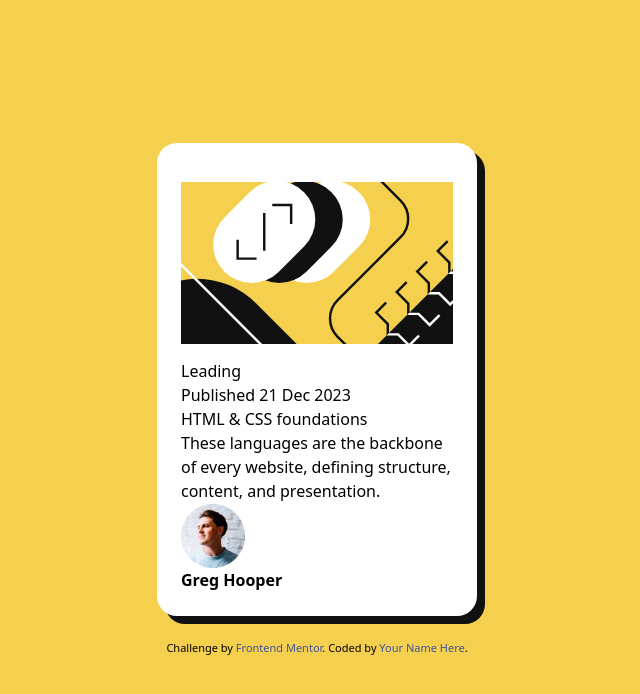
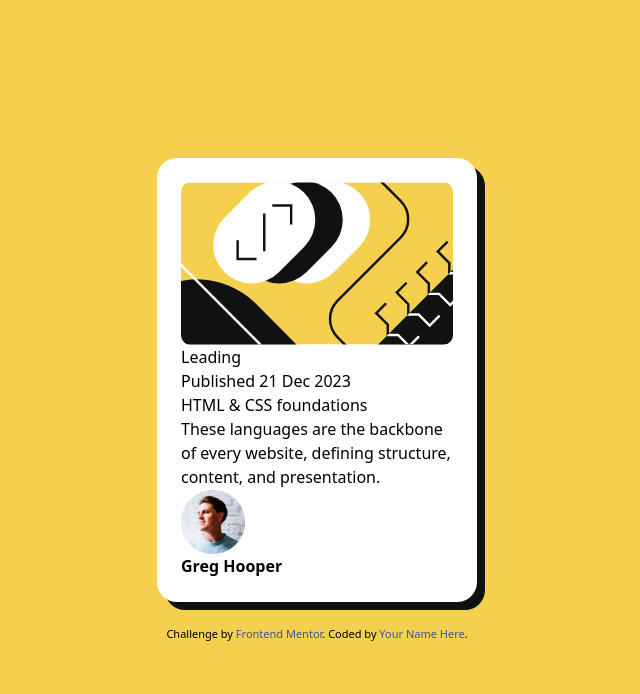
Before and after one commit to LuisCorreaDv/Blog-preview-card-challenge, a website: page index.html in a window 1280 px wide. Shown: the whole page, without its empty margins (323-963 px from the left). Drawn offline with Linux system fonts and the light colour scheme.

Commit message:
Img styling

```diff
--- a/index.html
+++ b/index.html
@@ -22,8 +22,8 @@
 </head>
 <body class="bg-yellow h-screen flex flex-wrap flex-col justify-center" style="align-items: center; gap: 24px;">
   <div class="bg-white max-w-xs flex flex-col p-6 shadow" style="border-radius: 20px;">
-    <figure>
-      <img src="./assets/images/illustration-article.svg" alt="illustration-article" class="h-48">
+    <figure class="overflow-hidden rounded-lg">
+      <img src="./assets/images/illustration-article.svg" alt="illustration-article" class="w-full h-auto rounded-lg" style="border-radius: 10px;">
     </figure>
     <article>
       <span>Leading</span>
```
